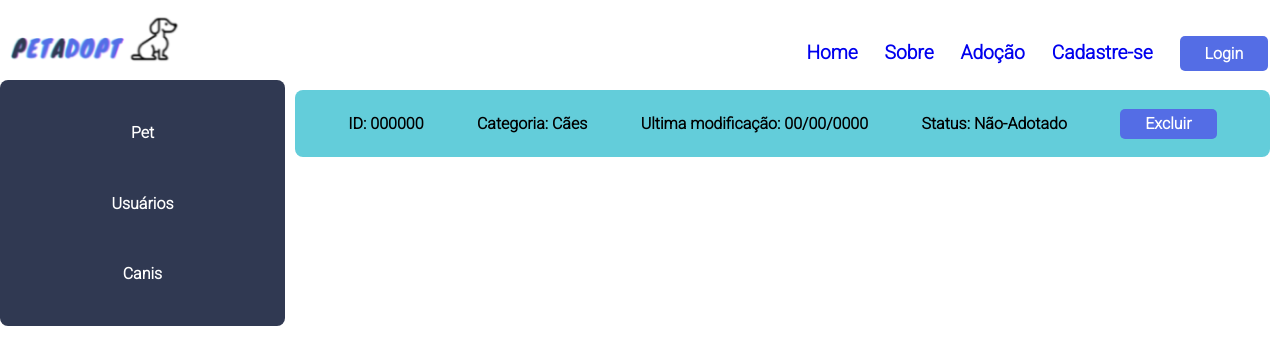
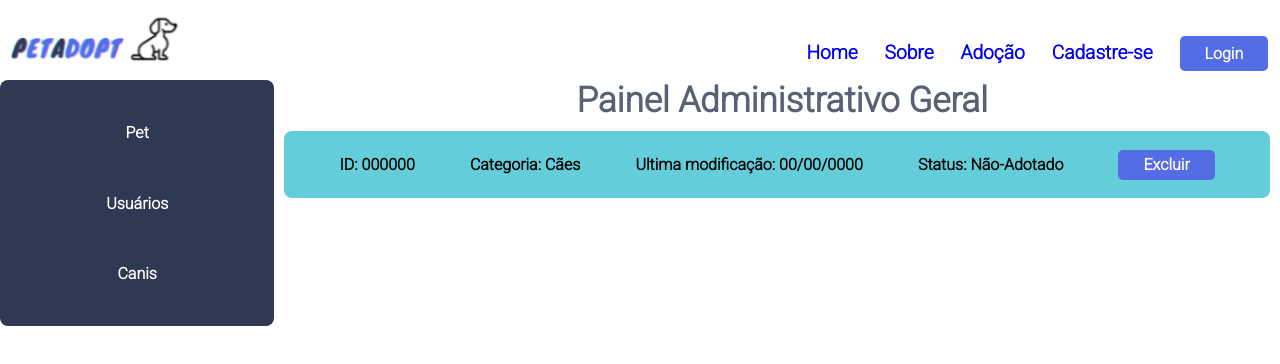
Before and after one commit to DS1-G1/DS-G1, a React (Create React App) app in the folder web/: page /admin in a window 1280 px wide. Shown: the top 364 px of the page. Built offline with nearby package versions, Linux system fonts and the light colour scheme.

Commit message:
adicionado titulo na pagina

```diff
--- a/web/src/pages/adminInicial/index.js
+++ b/web/src/pages/adminInicial/index.js
@@ -24,6 +24,10 @@ const AdminInicial = () => {
         <Buttom color="transparent" >Canis</Buttom>
       </S.ButtonsIndex>
 
+    <S.ListConteiner>
+      <S.LabelPainel>
+        Painel Administrativo Geral
+      </S.LabelPainel>
       <S.ListPets>
         <S.LabelList>
           <div>ID: {PetsData.ID}</div>
@@ -33,6 +37,7 @@ const AdminInicial = () => {
           <Buttom height="30px" >Excluir</Buttom>
         </S.LabelList>
       </S.ListPets>
+    </S.ListConteiner>
 
     </S.Conteiner>
 </>
--- a/web/src/pages/adminInicial/style.js
+++ b/web/src/pages/adminInicial/style.js
@@ -33,5 +33,14 @@ export const LabelList = styled.div`
     font-weight: bold;
     justify-content: space-evenly;
     align-items: center;
-
 `
+export const ListConteiner = styled.div`
+    display: flex;
+    flex-direction: column;
+    align-items: center;
+`
+export const LabelPainel = styled.div`
+    font-weight: bold;
+    font-size: 35px;
+    color: #596275;
+`
```
Lines whose indentation alone changed are shown as unchanged.
